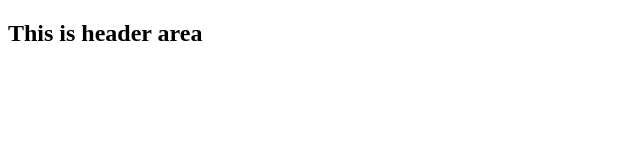
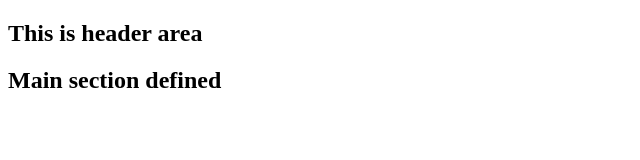
Before and after one commit to akramulhasan/my-another-repo, a plain HTML site: page index.html in a window 1280 px wide. Shown: the whole page, without its empty margins (0-640 px from the left). Drawn offline with Linux system fonts and the light colour scheme.

Commit message:
main area done

```diff
--- a/index.html
+++ b/index.html
@@ -12,6 +12,9 @@
     <header>
         <h2>This is header area</h2>
     </header>
+    <main>
+        <h2>Main section defined</h2>
+    </main>
 </body>
 
 </html>
```
